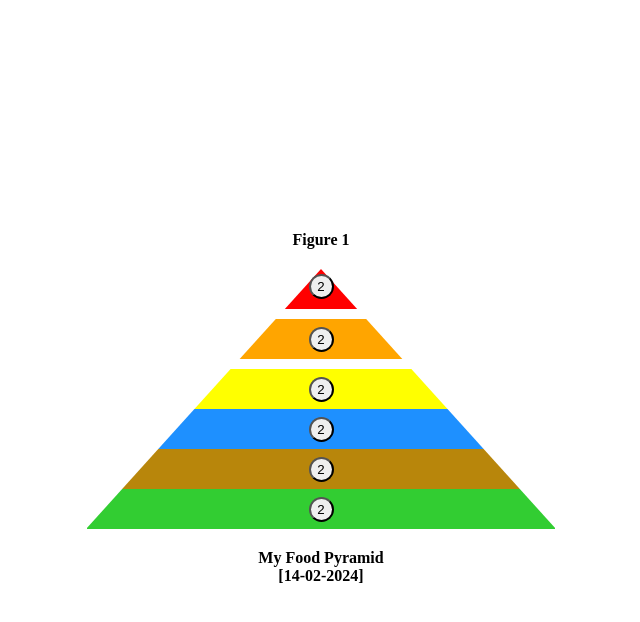
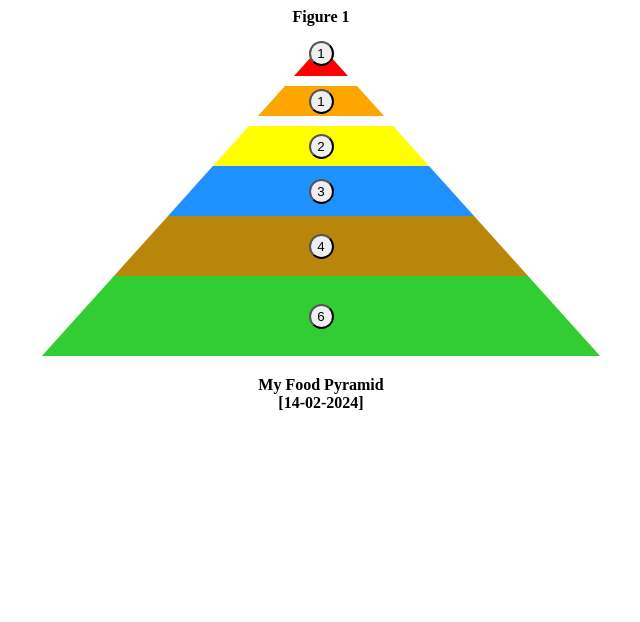
Before and after one commit to FrenkieWang/food_pyramid, a React (Create React App) app in the folder frontend/: page / in a window 1280 px wide. Shown: the top 622 px of the page, without its empty margins (319-959 px from the left). Built offline with nearby package versions, Linux system fonts and the light colour scheme.

Commit message:
Add alert color when exceed/below recommend

```diff
--- a/frontend/src/App.css
+++ b/frontend/src/App.css
@@ -9,7 +9,6 @@
     justify-content: center; /* Horizontal center sub element*/
     align-items: center; /* Vertical center sub element*/
     flex-direction: column; /* Vertical align sub element */
-    height: 100vh; /* Fill the entire height of the viewport */
 }
 
 .Pyramid {
--- a/frontend/src/App.js
+++ b/frontend/src/App.js
@@ -4,12 +4,12 @@ import './App.css';
 const App = () => {
   // Initialize the State of Layer
   const initialLayers = {
-    red: { num: 2, height: 40 },
-    orange: { num: 2, height: 40 },
-    yellow: { num: 2, height: 40 },
-    dodgerblue: { num: 2, height: 40 },
-    darkgoldenrod : { num: 2, height: 40 },
-    limegreen: { num: 2, height: 40 }
+    red: { num: 1, height: 30, colorState: 'normal' },
+    orange: { num: 1, height: 30, colorState: 'normal' },
+    yellow: { num: 2, height: 40, colorState: 'normal' },
+    dodgerblue: { num: 3, height: 50, colorState: 'normal' },
+    darkgoldenrod : { num: 4, height: 60, colorState: 'normal' },
+    limegreen: { num: 6, height: 80, colorState: 'normal' }
   };
   const [layers, setLayers] = useState(initialLayers);
 
@@ -20,12 +20,38 @@ const App = () => {
     return `[${day}-${month}-${year}]`;
   };
 
+  // Define the valid range for each layer
+  const validRanges = {
+    red: [0, 0],
+    orange: [0, 1],
+    yellow: [2, 2],
+    dodgerblue: [3, 3],
+    darkgoldenrod: [3, 5],
+    limegreen: [5, 7]
+  };
+
   // Handle increase/decrease button click events
-  const handleChange = (color, diff) => {
+  const handleChange = (color, diff, index) => {
     setLayers((prevLayers) => {
       const newLayer = { ...prevLayers };
       const newNum = Math.max(0, Math.min(9, newLayer[color].num + diff)); // num range [0 - 9]
-      newLayer[color] = { num: newNum, height: 40 + (newNum -2) * 10 }; // Change height of that Layer
+
+      const initialNum = initialLayers[color].num;
+      const initialHeight = initialLayers[color].height;
+
+      const [min, max] = validRanges[color];
+      let newColorState = 'normal';
+
+      if (newNum < min) {
+        newColorState = index % 2 === 0 ? 'dimgray' :'gray'; // Below valid range
+      } else if (newNum > max) {
+        newColorState = index % 2 === 0 ? 'crimson' :'red'; // Above valid range
+      } // Making color hierarchical
+
+      // Only num 0 in Layer 1 is normal
+      if(color === 'red' && newNum === 0) newColorState = 'lightpink'
+
+      newLayer[color] = { num: newNum, height: initialHeight + (newNum - initialNum) * 10, colorState: newColorState }; // Change height of that Layer
       return newLayer;
     });
   };
@@ -36,15 +62,20 @@ const App = () => {
 
   return (
     <div className="App">
-      <div className="title text">Figure 1</div>
+      <div className="title text">
+        Figure 1
+      </div>
       <div className="Pyramid">
         <div className="container" style={{ width:`${containerWidth}px`, height: `${containerHeight}px` }}>
           {Object.keys(layers).map((color, index) => (
             <React.Fragment key={color}>
-              <div className={`color-bar color-bar-${index + 1}`} style={{ height: `${layers[color].height}px`, backgroundColor: color }}>
-                <button className="btn ctrl" onClick={() => handleChange(color, 1)}>+</button>
+              <div className={`color-bar color-bar-${index + 1}`} style={{
+                height: `${layers[color].height}px`,
+                backgroundColor: layers[color].colorState === 'normal' ? color : layers[color].colorState
+              }}>
+                <button className="btn ctrl" onClick={() => handleChange(color, 1, index + 1)}>+</button>
                 <button className="btn num">{layers[color].num}</button>
-                <button className="btn ctrl" onClick={() => handleChange(color, -1)}>-</button>
+                <button className="btn ctrl" onClick={() => handleChange(color, -1, index + 1)}>-</button>
               </div>
               {/* Add Spacer only between 1-2 and 2-3 Layer*/}
               {index === 0 || index === 1 ? <div className="spacer"></div> : null}
@@ -55,7 +86,7 @@ const App = () => {
         <div className="cover-container" style={{
           borderLeft: `${containerWidth / 2 + 1}px solid white`,  /* +1 Make it cover the border */
           borderRight: `${containerWidth / 2 + 1}px solid white`,
-          borderBottom: `${containerHeight}px solid transparent`
+          borderBottom: `${containerHeight + 1}px solid transparent`
         }}></div>
       </div>
       <div className = "user text">My Food Pyramid</div>
```
